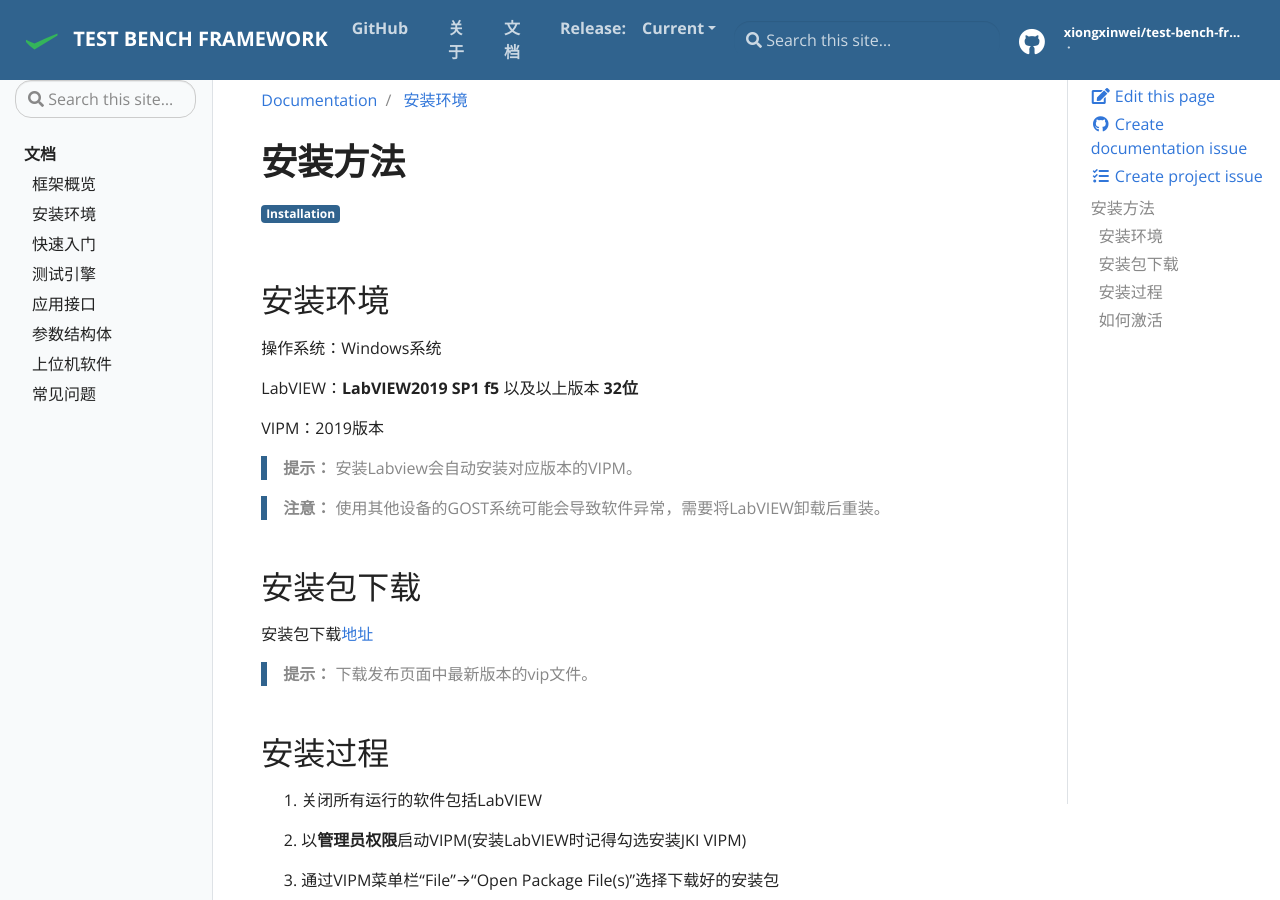
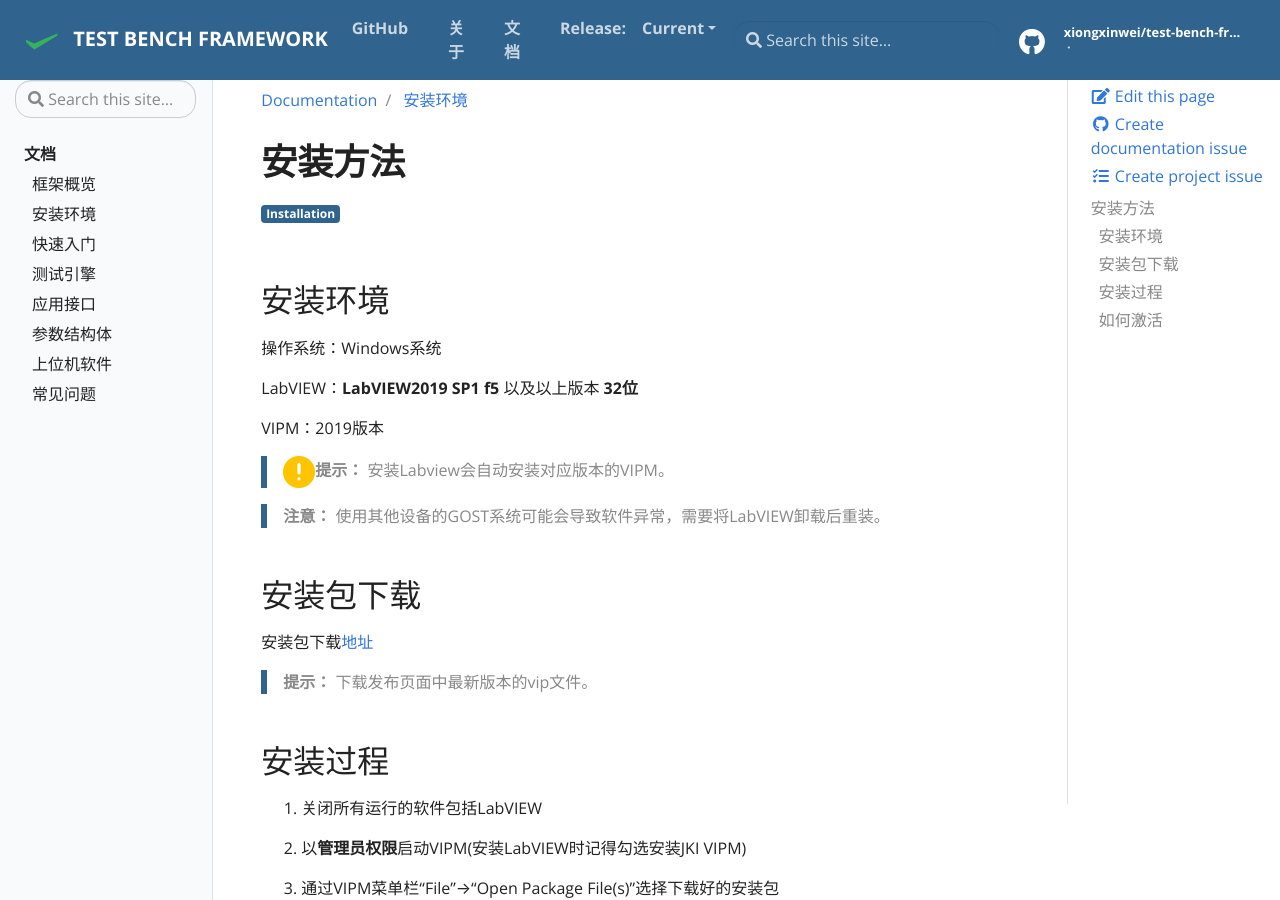
Before and after one commit to XiongXinwei-code/test-bench-framework, a Jekyll site: the page built from docs/_docs/安装方式.md, in a window 1280 px wide and 900 px high. Built offline with Jekyll 4.4.1, drawn with Linux system fonts in a browser that asks for light colours.

Commit message:
Add images and update LabVIEW installation doc
Inserted image references in the LabVIEW installation documentation for improved clarity and added two new image assets to support the documentation.

```diff
--- a/docs/_docs/安装方式.md
+++ b/docs/_docs/安装方式.md
@@ -14,7 +14,7 @@ LabVIEW：**LabVIEW2019 SP1 f5** 以及以上版本 **32位**
 
 VIPM：2019版本
 
-> **提示：** 安装Labview会自动安装对应版本的VIPM。
+> <img title="提示" src="../assets/img/提示.png">**提示：** 安装Labview会自动安装对应版本的VIPM。
 
 > **注意：** 使用其他设备的GOST系统可能会导致软件异常，需要将LabVIEW卸载后重装。
 
```
Also changed, not shown: docs/assets/img/提示.png (added), docs/assets/img/警告.png (added).
